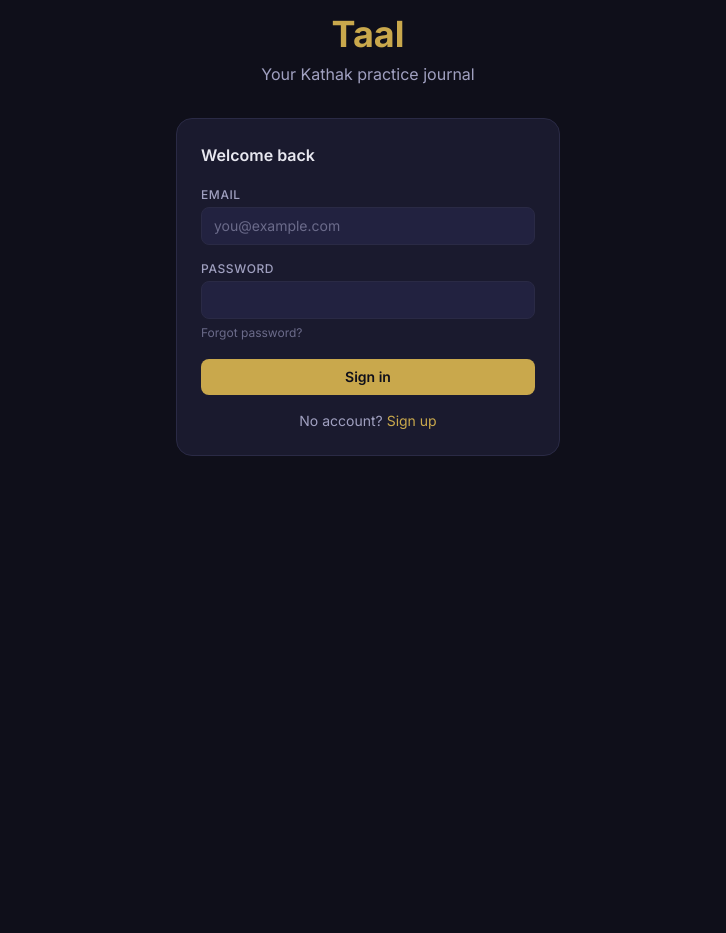
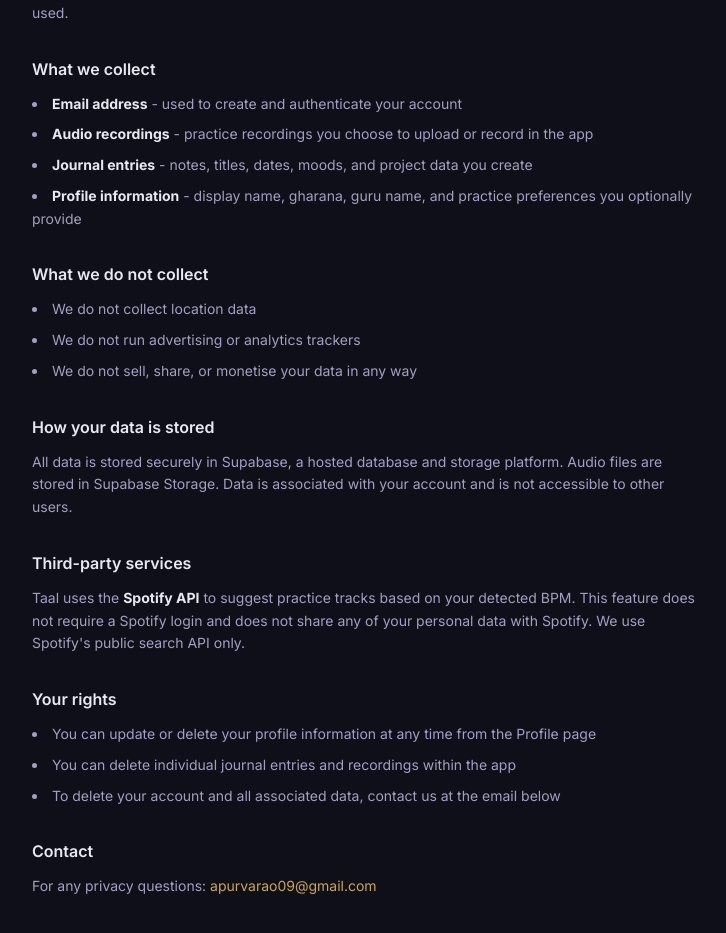
Before and after one commit to apurvarao-builds/taal-app, a React (Vite) app: page /privacy in a window 1280 px wide. Shown: the part 165-1098 px from the top of the page, without its empty margins (272-998 px from the left). Before the commit the page ends 800 px from the top, so only its background shows below. Built offline with nearby package versions, Linux system fonts and the light colour scheme; no server answers.

Commit message:
Add privacy policy page and fix password recovery routing

```diff
--- a/src/App.jsx
+++ b/src/App.jsx
@@ -10,9 +10,10 @@ import { ProjectDetailPage } from './pages/ProjectDetailPage'
 import { BolLibraryPage } from './pages/BolLibraryPage'
 import { ProfilePage } from './pages/ProfilePage'
 import { PracticePage } from './pages/PracticePage'
+import { PrivacyPage } from './pages/PrivacyPage'
 
 function AppRoutes() {
-  const { session, loading } = useAuthStore()
+  const { session, loading, recoveryMode } = useAuthStore()
 
   if (loading) {
     return (
@@ -22,9 +23,10 @@ function AppRoutes() {
     )
   }
 
-  if (!session) {
+  if (recoveryMode || !session) {
     return (
       <Routes>
+        <Route path="/privacy" element={<PrivacyPage />} />
         <Route path="*" element={<AuthPage />} />
       </Routes>
     )
@@ -32,6 +34,7 @@ function AppRoutes() {
 
   return (
     <Routes>
+      <Route path="/privacy" element={<PrivacyPage />} />
       <Route element={<AppShell />}>
         <Route index element={<HomePage />} />
         <Route path="/journal"       element={<JournalPage />} />
--- /dev/null
+++ b/src/pages/PrivacyPage.jsx
@@ -0,0 +1,74 @@
+export function PrivacyPage() {
+  return (
+    <div className="min-h-screen bg-bg px-4 py-12">
+      <div className="max-w-2xl mx-auto">
+        <h1 className="text-3xl font-bold text-gold mb-1">Privacy Policy</h1>
+        <p className="text-xs text-muted mb-10">Last updated: May 2026</p>
+
+        <div className="space-y-8 text-sm text-text-sub leading-relaxed">
+          <p>
+            <strong className="text-text-main">Taal</strong> is a personal Kathak practice journal.
+            This policy explains what data we collect and how it is used.
+          </p>
+
+          <section>
+            <h2 className="text-base font-semibold text-text-main mb-3">What we collect</h2>
+            <ul className="space-y-2 list-disc list-inside">
+              <li><strong className="text-text-main">Email address</strong> - used to create and authenticate your account</li>
+              <li><strong className="text-text-main">Audio recordings</strong> - practice recordings you choose to upload or record in the app</li>
+              <li><strong className="text-text-main">Journal entries</strong> - notes, titles, dates, moods, and project data you create</li>
+              <li><strong className="text-text-main">Profile information</strong> - display name, gharana, guru name, and practice preferences you optionally provide</li>
+            </ul>
+          </section>
+
+          <section>
+            <h2 className="text-base font-semibold text-text-main mb-3">What we do not collect</h2>
+            <ul className="space-y-2 list-disc list-inside">
+              <li>We do not collect location data</li>
+              <li>We do not run advertising or analytics trackers</li>
+              <li>We do not sell, share, or monetise your data in any way</li>
+            </ul>
+          </section>
+
+          <section>
+            <h2 className="text-base font-semibold text-text-main mb-3">How your data is stored</h2>
+            <p>
+              All data is stored securely in Supabase, a hosted database and storage platform.
+              Audio files are stored in Supabase Storage. Data is associated with your account
+              and is not accessible to other users.
+            </p>
+          </section>
+
+          <section>
+            <h2 className="text-base font-semibold text-text-main mb-3">Third-party services</h2>
+            <p>
+              Taal uses the <strong className="text-text-main">Spotify API</strong> to suggest
+              practice tracks based on your detected BPM. This feature does not require a Spotify
+              login and does not share any of your personal data with Spotify. We use Spotify's
+              public search API only.
+            </p>
+          </section>
+
+          <section>
+            <h2 className="text-base font-semibold text-text-main mb-3">Your rights</h2>
+            <ul className="space-y-2 list-disc list-inside">
+              <li>You can update or delete your profile information at any time from the Profile page</li>
+              <li>You can delete individual journal entries and recordings within the app</li>
+              <li>To delete your account and all associated data, contact us at the email below</li>
+            </ul>
+          </section>
+
+          <section>
+            <h2 className="text-base font-semibold text-text-main mb-3">Contact</h2>
+            <p>
+              For any privacy questions:{' '}
+              <a href="mailto:apurvarao09@gmail.com" className="text-gold hover:text-gold-light transition-colors">
+                apurvarao09@gmail.com
+              </a>
+            </p>
+          </section>
+        </div>
+      </div>
+    </div>
+  )
+}
```
